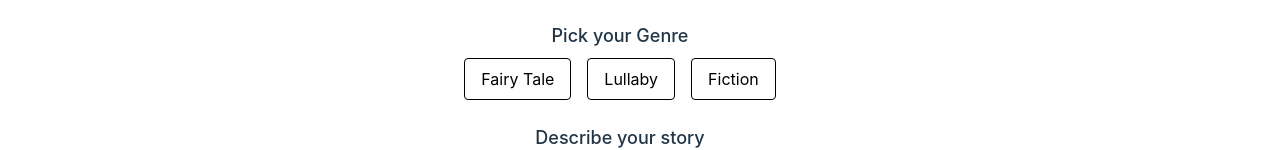
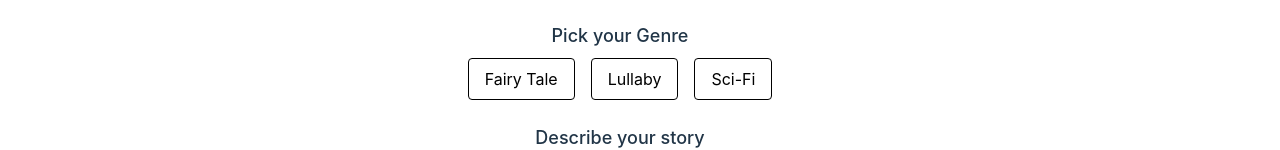
Before and after one commit to wesleylui/SENG401FinalProject_Group16, a React (Vite) app in the folder frontend/: page /main in a window 1280 px wide. Shown: the part 358-508 px from the top of the page. Built offline with nearby package versions, Linux system fonts and the light colour scheme; no server answers.

Commit message:
add 'no saved stories', change Fiction to Sci-Fi

```diff
--- a/frontend/src/components/StoryGenreSelector.jsx
+++ b/frontend/src/components/StoryGenreSelector.jsx
@@ -41,7 +41,7 @@ const StoryGenreSelector = ({ storyGenre, setStoryGenre }) => {
         </label>
         <label
           className={`px-4 py-2 border rounded cursor-pointer ${
-            storyGenre === "Fiction"
+            storyGenre === "Sci-Fi"
               ? "bg-blue-500 text-white"
               : "bg-white text-black"
           }`}
@@ -49,12 +49,12 @@ const StoryGenreSelector = ({ storyGenre, setStoryGenre }) => {
           <input
             type="radio"
             name="storyGenre"
-            value="Fiction"
+            value="Sci-Fi"
             className="hidden"
-            checked={storyGenre === "Fiction"}
+            checked={storyGenre === "Sci-Fi"}
             onChange={(e) => setStoryGenre(e.target.value)}
           />
-          Fiction
+          Sci-Fi
         </label>
       </div>
     </div>
--- a/frontend/src/pages/SavedStories.jsx
+++ b/frontend/src/pages/SavedStories.jsx
@@ -48,9 +48,9 @@ const SavedStories = () => {
 
   const handleAddStory = (newStory, callback) => {
     setStories((prevStories) => [...prevStories, newStory]);
-    setSelectedStory(newStory); // Switch to the newly added story
-    setShowModal(true); // Ensure the modal is open
-    callback && callback(); // Execute any additional logic passed as a callback
+    setSelectedStory(newStory);
+    setShowModal(true);
+    callback && callback();
   };
 
   return (
@@ -68,7 +68,10 @@ const SavedStories = () => {
         >
           <h2 className="text-2xl font-bold mb-8 mt-8">Saved Stories</h2>
           <div className="grid grid-cols-1 sm:grid-cols-2 lg:grid-cols-3 gap-6">
-            {stories.map((story) => (
+            {stories.length === 0 ? (
+              <p className="text-gray-500 text-center col-span-full">No saved stories</p>
+            ) : (
+              stories.map((story) => (
                 <div
                   key={story.id}
                   className="bg-white p-6 pt-8 rounded shadow-lg cursor-pointer flex flex-col"
@@ -77,7 +80,8 @@ const SavedStories = () => {
                   <h3 className="text-2xl font-bold mb-1">{story.title}</h3>
                   <h4 className="text-lg text-gray-600 mb-2">{story.genre}</h4>
                 </div>
-            ))}
+              ))
+            )}
           </div>
         </div>
 
```
Lines whose indentation alone changed are shown as unchanged.
